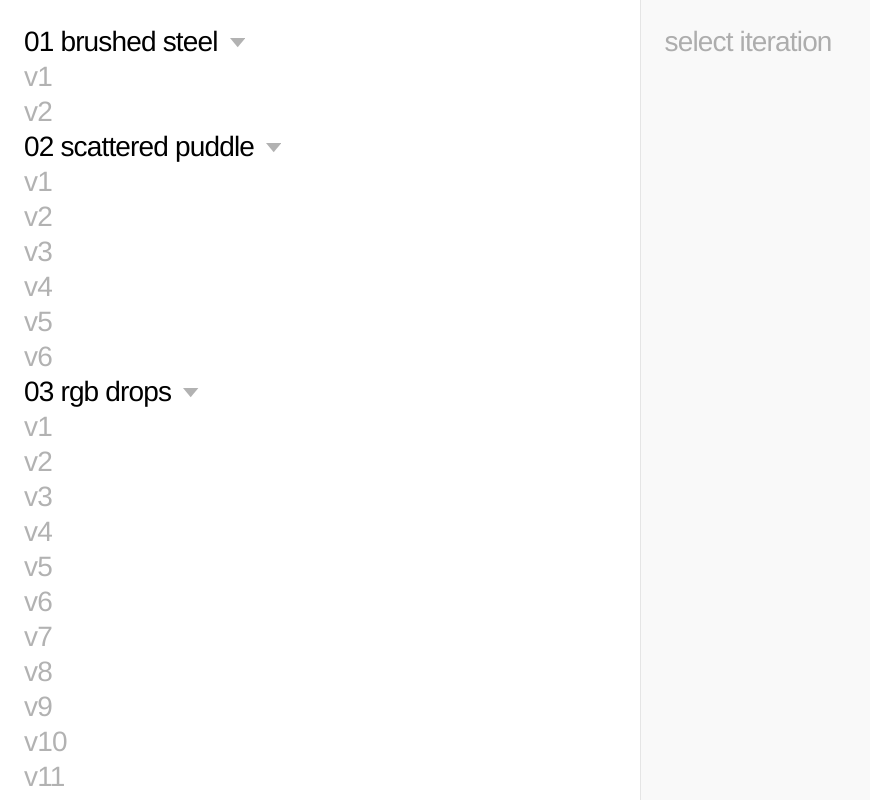
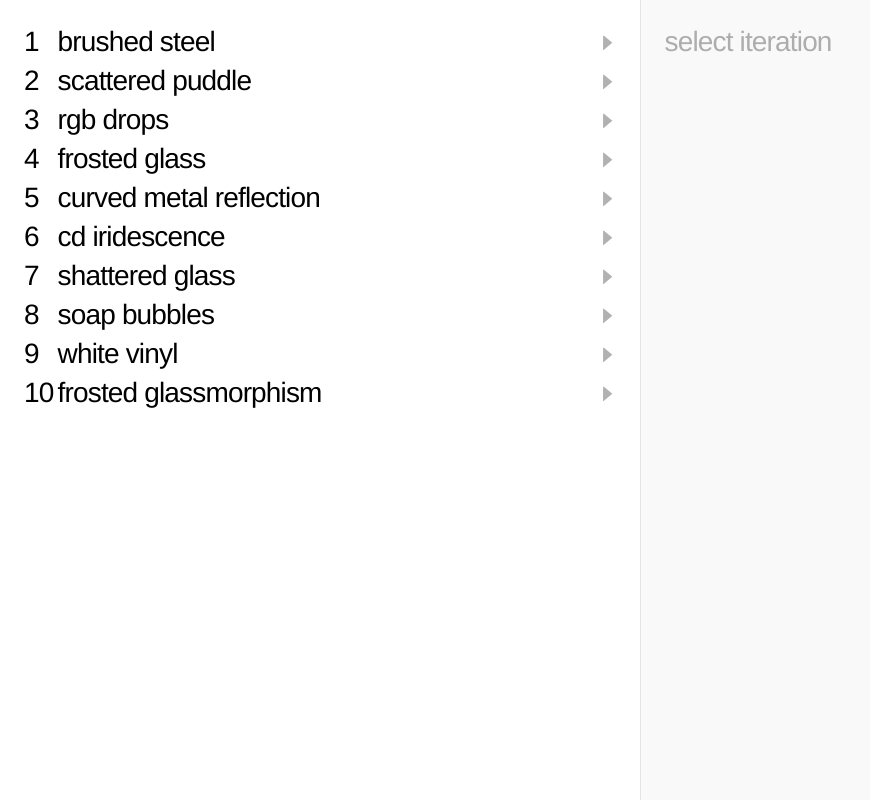
Before and after one commit to jonghyeokcolinlee/texture, a Next.js app: page / in a window 1280 px wide. Shown: the whole page, without its empty margins (0-870 px from the left). Built offline with nearby package versions, Linux system fonts and the light colour scheme.

Commit message:
feat: update homepage layout and content in page component

```diff
--- a/src/app/page.tsx
+++ b/src/app/page.tsx
@@ -21,14 +21,7 @@ const renderMixedText = (text: string) => {
 
 export default function Home() {
     const [activeInfo, setActiveInfo] = useState<HoverData | null>(null);
-    const [expanded, setExpanded] = useState<Record<string, boolean>>({
-        "01 brushed steel": true,
-        "02 scattered puddle": true,
-        "03 rgb drops": true,
-        "04 frosted glass": true,
-        "05 curved metal reflection": true,
-        "06 cd iridescence": true
-    });
+    const [expanded, setExpanded] = useState<Record<string, boolean>>({});
 
     const materials = [
         {
@@ -371,24 +364,29 @@ export default function Home() {
         <main className="h-full w-full bg-white flex flex-col md:flex-row overflow-hidden lowercase">
             {/* 1. Left / Top Pane: Navigation Menu */}
             <div className="flex-1 md:w-1/2 h-1/2 md:h-full overflow-y-auto no-scrollbar p-4 lg:p-6 border-b md:border-b-0 md:border-r border-black/10">
-                <div className="max-w-[400px] text-[20px] lg:text-[28px] tracking-[-0.03em] leading-[1.25] font-medium text-black pb-20">
+                <div className="w-full text-[26px] lg:text-[28px] tracking-[-0.03em] leading-[1.25] font-medium text-black pb-20">
 
                     <div className="flex flex-col">
-                        {materials.map((mat) => (
+                        {materials.map((mat) => {
+                            const match = mat.title.match(/^0?(\d+)\s+(.*)$/);
+                            const num = match ? match[1] : "";
+                            const text = match ? match[2] : mat.title;
+                            return (
                             <div key={mat.title} className="flex flex-col">
                                 <div
                                     onClick={() => toggleExpanded(mat.title)}
-                                    className="flex items-center gap-3 cursor-pointer group w-fit"
+                                    className="flex items-start lg:items-center cursor-pointer group w-full mb-2 lg:mb-1"
                                 >
-                                    <p className="mb-0">{mat.title}</p>
+                                    <span className="w-[1.2em] shrink-0 text-left">{num}</span>
+                                    <p className="mb-0 flex-1 text-left">{text}</p>
                                     <svg
-                                        className={`w-[0.55em] h-[0.55em] mt-[0.1em] opacity-30 group-hover:opacity-100 transition-transform duration-300 ${expanded[mat.title] ? "" : "-rotate-90"}`}
+                                        className={`w-[0.55em] h-[0.55em] mt-[0.35em] lg:mt-[0.1em] ml-3 shrink-0 opacity-30 group-hover:opacity-100 transition-transform duration-300 ${expanded[mat.title] ? "" : "-rotate-90"}`}
                                         fill="currentColor" viewBox="0 0 10 10"
                                     >
                                         <path d="M0 2L10 2L5 8Z" />
                                     </svg>
                                 </div>
-                                <div className={`flex flex-col overflow-hidden transition-all duration-300 ease-in-out ${expanded[mat.title] ? "max-h-[2000px] opacity-100" : "max-h-0 opacity-0"}`}>
+                                <div className={`flex flex-col overflow-hidden transition-all duration-300 ease-in-out pl-[1.2em] ${expanded[mat.title] ? "max-h-[2000px] opacity-100 pb-4" : "max-h-0 opacity-0"}`}>
                                     {mat.versions.map((ver) => (
                                         <Link
                                             key={ver.id}
@@ -403,7 +401,8 @@ export default function Home() {
                                     ))}
                                 </div>
                             </div>
-                        ))}
+                            );
+                        })}
                     </div>
 
                 </div>
@@ -411,13 +410,13 @@ export default function Home() {
 
             {/* 2. Right / Bottom Pane: Information Details */}
             <div className="flex-1 md:w-1/2 h-1/2 md:h-full overflow-y-auto no-scrollbar p-4 lg:p-6 bg-[#f9f9f9]">
-                <div className="max-w-[500px] text-[20px] lg:text-[28px] tracking-[-0.03em] leading-[1.25] text-black pb-20 font-medium">
+                <div className="max-w-[500px] text-[24px] lg:text-[28px] tracking-[-0.03em] leading-[1.25] text-black pb-20 font-medium">
                     {activeInfo ? (
                         <div className="flex flex-col justify-start">
                             <div className="whitespace-pre-wrap">
                                 {renderMixedText(activeInfo.prompt)}
                             </div>
-                            <div className="font-mono opacity-40 text-[13px] lg:text-[14px] leading-[1.6] tracking-normal whitespace-pre-wrap mt-8 lg:mt-12 font-normal">
+                            <div className="font-mono opacity-40 text-[14px] leading-[1.6] tracking-normal whitespace-pre-wrap mt-8 lg:mt-12 font-normal">
                                 {activeInfo.script}
                             </div>
                         </div>
```
